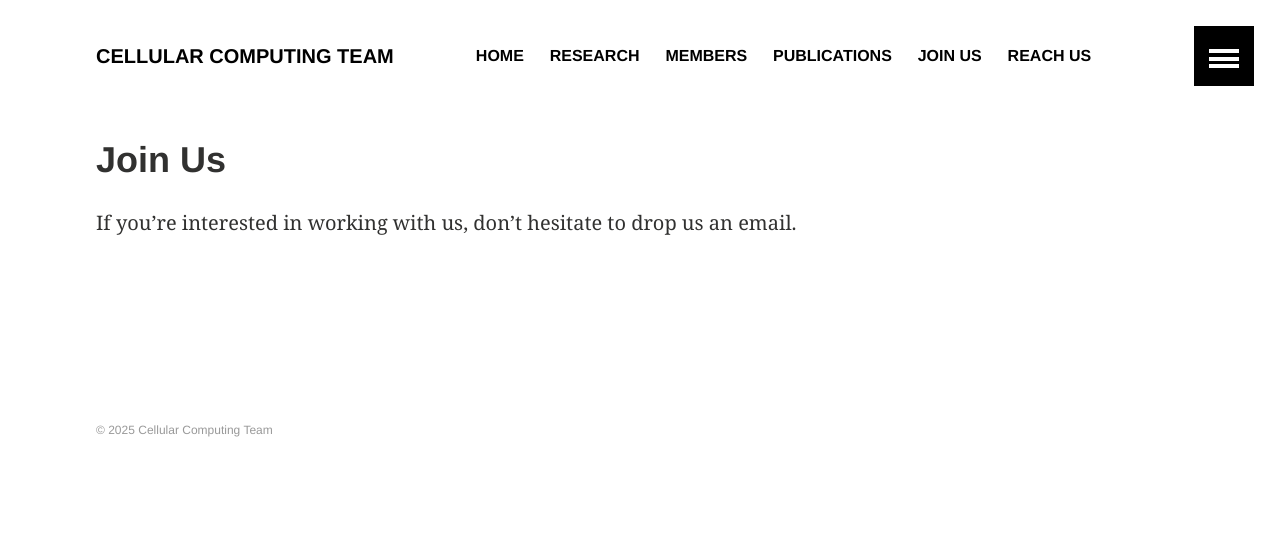
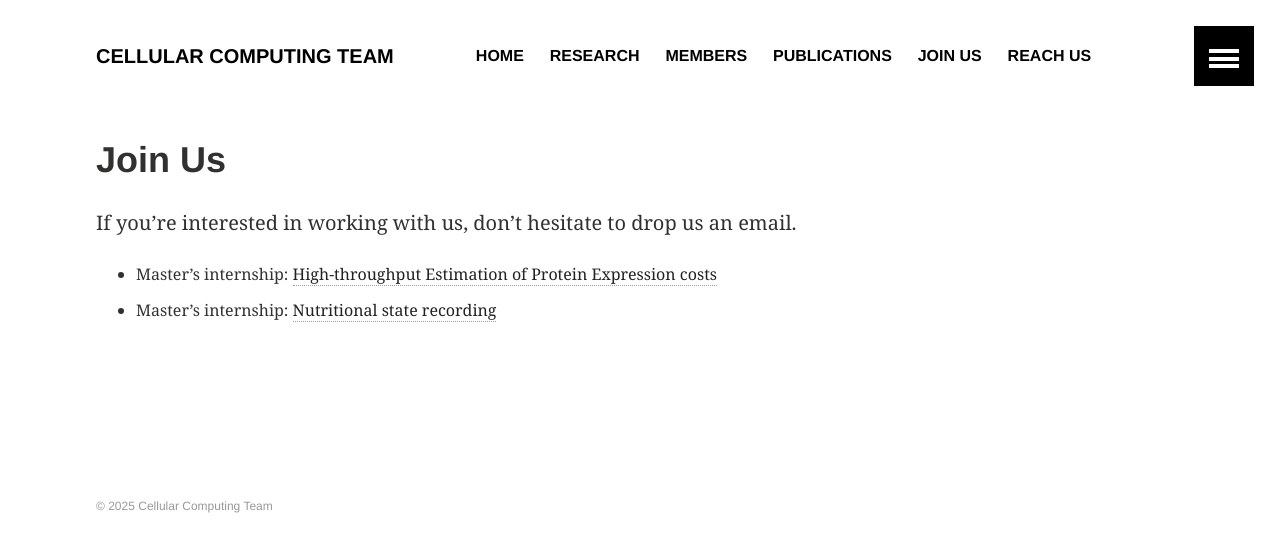
Before and after one commit to ROBACON/team-website, a Jekyll site: the page built from joinus.md, in a window 1280 px wide. Shown: the top 552 px of the page. Built offline with Jekyll 4.4.1, drawn with Linux system fonts in a browser that asks for light colours.

Commit message:
New Master's internships

```diff
--- a/joinus.md
+++ b/joinus.md
@@ -7,3 +7,6 @@
 If you're interested in working with us, don't hesitate to drop us an email.
 
 <!--## Current Opportunities-->
+
+* Master's internship: [High-throughput Estimation of Protein Expression costs](/positions/Masters 2026 HT_Expression_Cost.pdf)
+* Master's internship: [Nutritional state recording](/positions/Masters 2026 NutriRecord.pdf)
```
